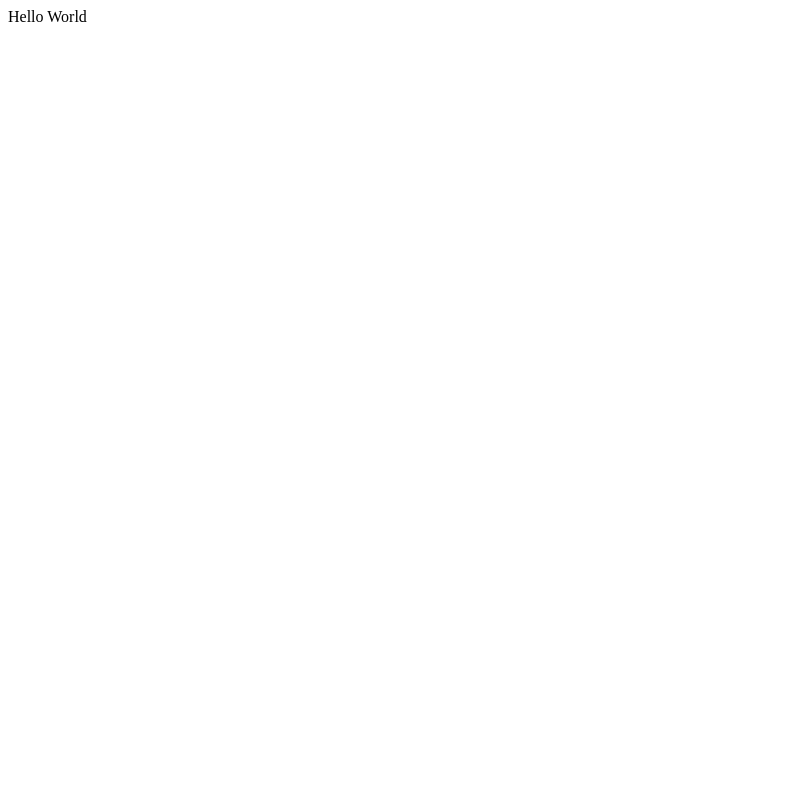
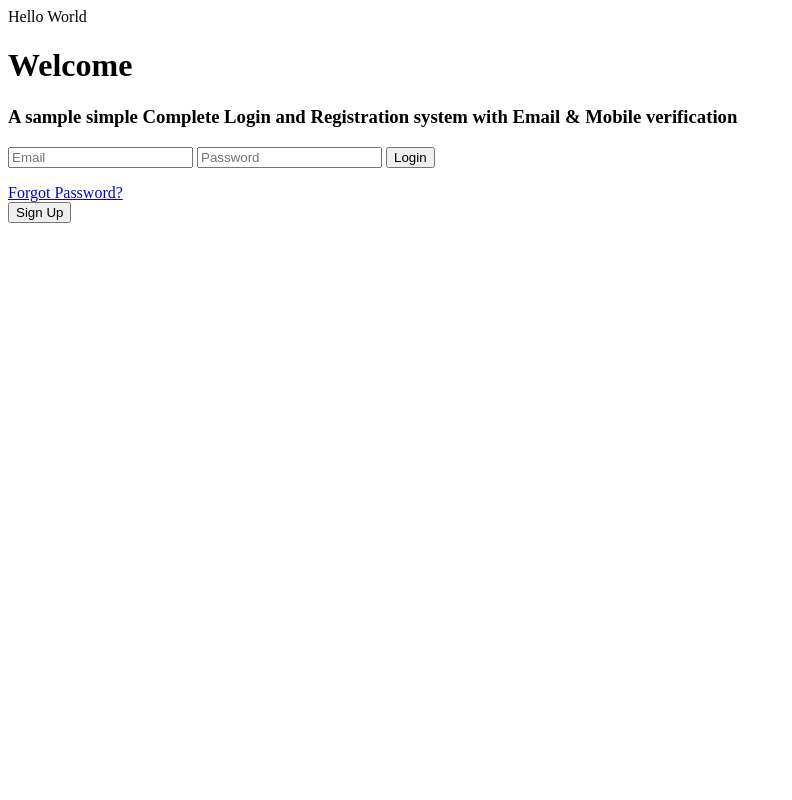
Before and after one commit to abaeakili/sms-login-verification-system, a PHP site: page / in a window 1280 px wide. Before the commit the part shown is almost empty. Shown: the whole page, without its empty margins (0-792 px from the left). Run offline with PHP 8.4, Linux system fonts and the light colour scheme.

Commit message:
💎 Added index code and style file

```diff
--- a/index.php
+++ b/index.php
@@ -3,3 +3,59 @@
 echo "Hello World";
 
 ?>
+
+<!DOCTYPE html>
+<html>
+<head>
+	<title>SMS Login Verification System: PHP & MySQL</title>
+	<link rel="stylesheet" href="assets/css/style.css"/>
+	<link href="https://fonts.googleapis.com/css?family=Open+Sans:400,700" rel="stylesheet">
+
+</head>
+<body class="body">
+	<div class="wrapper">
+	<div class="wrapper-inner">
+		<div class="header-wrapper">
+			<h1>Welcome</h1>
+			<h3>A sample simple Complete Login and Registration system with Email & Mobile verification</h3>
+		</div>
+
+        <!--HEADER WRAPPER ENDS-->
+
+		<div class="sign-div">
+		<div class="sign-in">
+			<div class="signIn-inner">
+				<form method="POST">
+				<div class="input-div">
+				<input type="email" name="email" placeholder="Email">
+				<input type="password" name="password" placeholder="Password">
+				<button type="submit" name="login">Login</button>
+				</div>
+				</form>
+				<?php if(isset($error)):?>
+				   <div class="error shake-horizontal"><?php echo $error;?></div>
+				<?php endif;?>
+			</div>
+		</div>
+		<div class="r-pass">
+			<a href="account/recover/">Forgot Password?</a>
+		</div>
+		</div>
+
+        <!--CONTENT WRAPPER ENDS-->
+
+		<div class="footer-wrapper">
+			<div class="inner-footer-wrap">
+			<div class="sign-up"><button class="sign-up-btn" onclick="location.href='register/';" type="submit">Sign Up</button></div>
+			</div>
+		</div>
+
+        <!--FOOTER WRAPPER ENDS-->
+
+	</div>
+	</div>
+
+    <!--WRAPPER ENDS-->
+
+</body>
+</html>
```
Also changed, not shown: assets/css/style.css (added).
